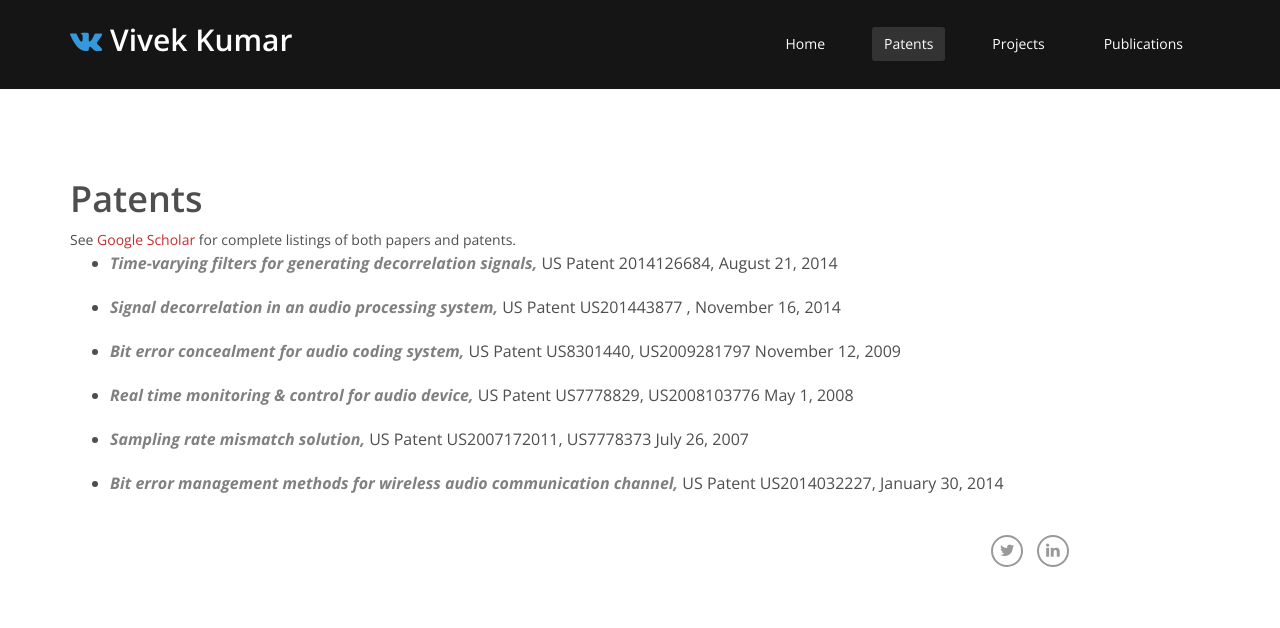
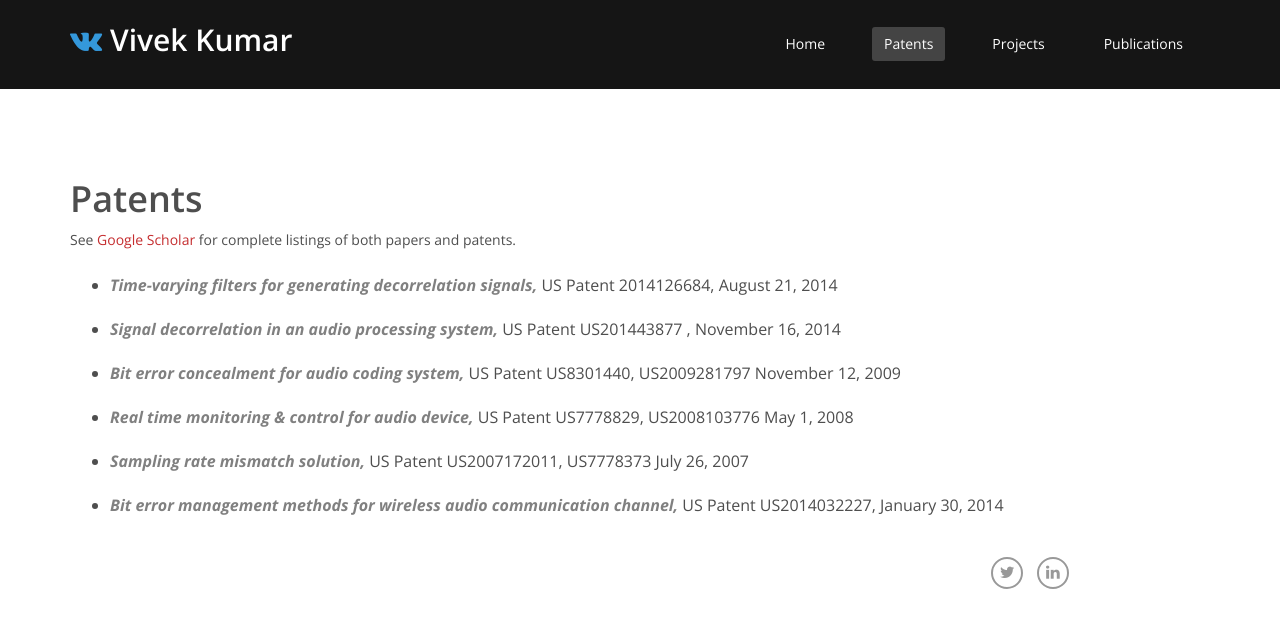
Before and after one commit to v1vekkumar/vkHome, a website: page public/patents.html in a window 1280 px wide. Drawn offline with nearby package versions, Linux system fonts and the light colour scheme.

Commit message:
clean formatting

```diff
--- a/public/css/main.css
+++ b/public/css/main.css
@@ -158,7 +158,7 @@ body > section {
 	color: #3498db;
 }
 .navbar-inverse .navbar-nav > .active > a, .navbar-inverse .navbar-nav > .active > a:hover, .navbar-inverse .navbar-nav > .active > a:focus, .navbar-inverse .navbar-nav > .open > a, .navbar-inverse .navbar-nav > .open > a:hover, .navbar-inverse .navbar-nav > .open > a:focus {
-	background-color: #333;
+	background-color: #444;
 	color: #fff;
 }
 /*************************
--- a/public/patents.html
+++ b/public/patents.html
@@ -48,6 +48,7 @@
       <h1>Patents</h1>
       See <A HREF="https://scholar.google.com/citations?user=fOexgn8AAAAJ&hl=en">Google Scholar</a> for complete listings of both papers and patents.
       <BR>
+      <BR>
       <UL>
           <LI class=lead> <A HREF="http://www.google.com/patents/WO2006026452A1" class=patentTitle>Time-varying filters for generating decorrelation signals,</a> US Patent 2014126684,    August 21, 2014
           <LI class=lead> <A HREF="http://www.google.com/patents/WO2014126682A1" class=patentTitle>Signal decorrelation in an audio processing system,</a> US Patent US201443877 ,  November 16, 2014
```
